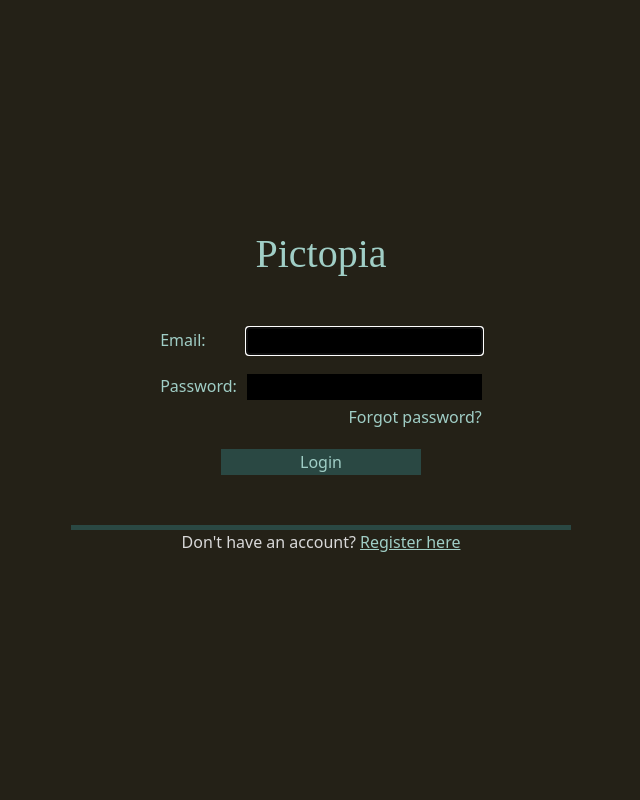
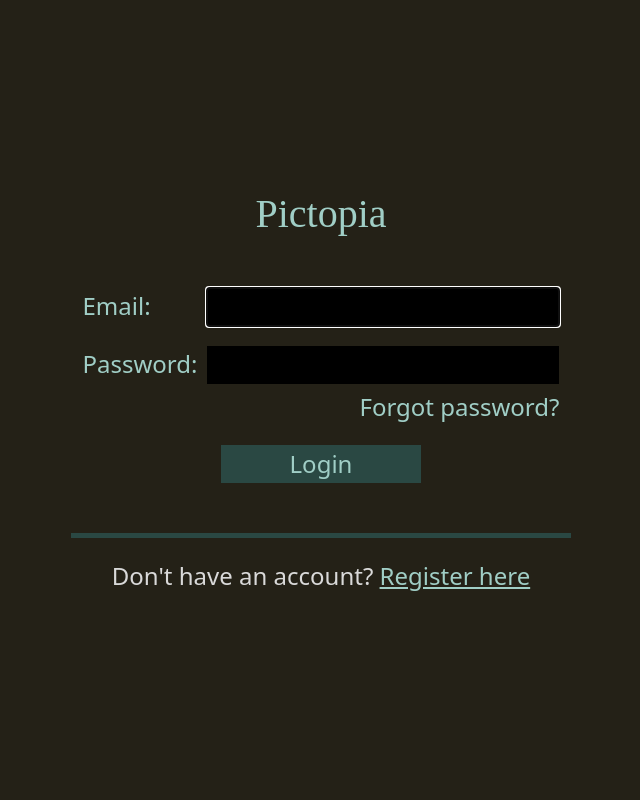
Before and after one commit to Dimpex0/pictopia, a Django app: page /account/login/ in a window 1280 px wide. Shown: the whole page, without its empty margins (319-959 px from the left). Run offline with Django 4.2, Linux system fonts and the light colour scheme; some web fonts are replaced.

Commit message:
design changes

```diff
--- a/static/style/account/login.css
+++ b/static/style/account/login.css
@@ -10,6 +10,7 @@ body {
     justify-content: center;
     align-items: center;
     background-color: #242117;
+    font-size: 1.5rem;
 }
 
 .page-container {
@@ -73,6 +74,7 @@ h1 {
 }
 
 p {
+    margin-top: 20px;
     color: #D9D9D9;
 }
 
```
